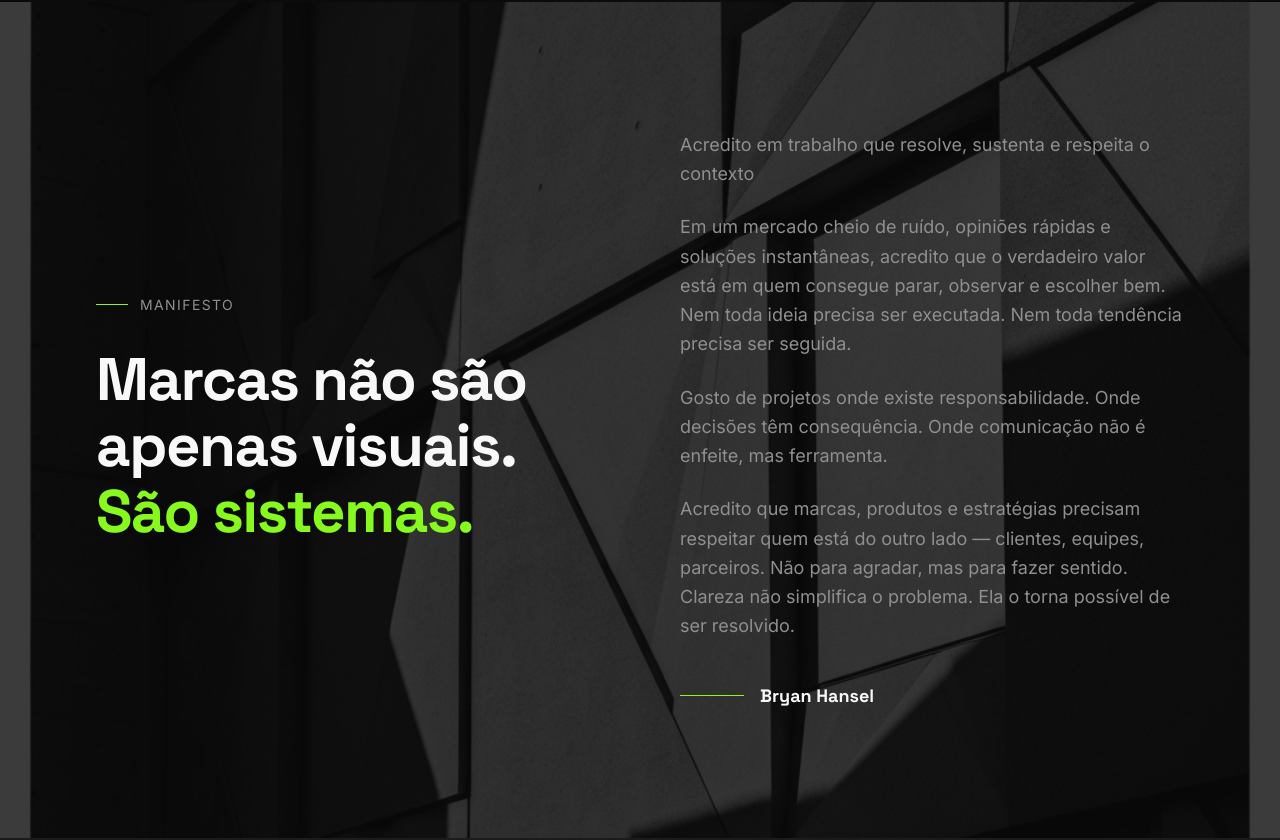
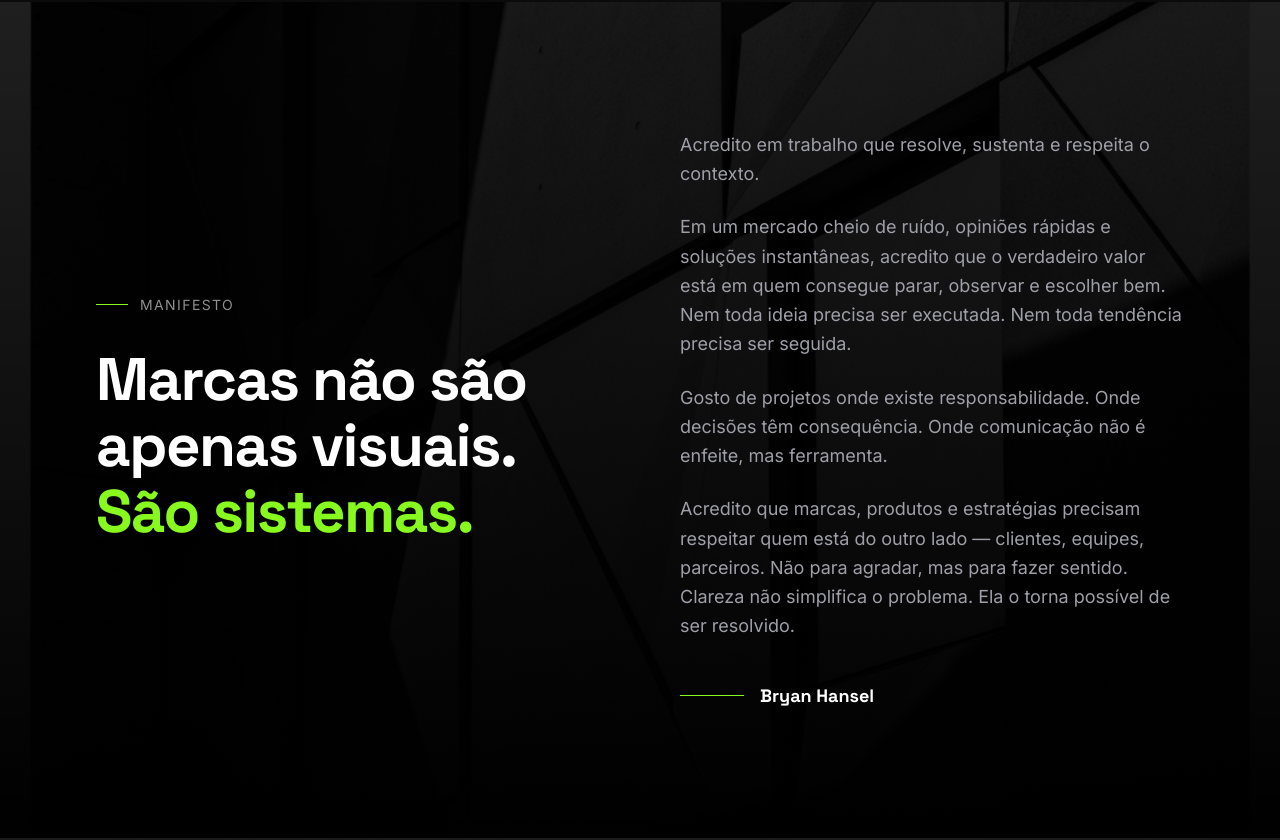
Before and after one commit to caiquenaimi/portifolio-Bryan-Hansel, a Next.js app: page / in a window 1280 px wide. Shown: the part 6773-7613 px from the top of the page. Built offline with nearby package versions, Linux system fonts and the light colour scheme.

Commit message:
atualiza o componente Manifesto com melhorias no layout e estilo, adicionando fundo escurecido e ajustando cores do texto

```diff
--- a/components/manifesto.tsx
+++ b/components/manifesto.tsx
@@ -5,16 +5,18 @@ import Image from "next/image";
 
 export function Manifesto() {
   return (
-    <section className="relative min-h-screen flex items-center">
-      {/* Background Image */}
-      <div className="absolute inset-0">
+    <section className="relative min-h-screen flex items-center bg-black overflow-hidden">
+      {/* Background Image com Filtro Escuro */}
+      <div className="absolute inset-0 z-0">
         <Image
           src="/manifesto-bg.jpg"
           alt="Background"
           fill
-          className="object-cover"
+          className="object-cover opacity-30 grayscale" // Imagem sutil e em P&B
+          priority
         />
-        <div className="absolute inset-0 bg-background/80" />
+        {/* Overlay de Gradiente para escurecer ainda mais */}
+        <div className="absolute inset-0 bg-gradient-to-b from-black/60 via-black/80 to-black" />
       </div>
 
       {/* Content */}
@@ -33,7 +35,7 @@ export function Manifesto() {
                 <span>Manifesto</span>
               </div>
 
-              <h2 className="font-[family-name:var(--font-heading)] text-4xl md:text-5xl lg:text-6xl font-bold tracking-tight leading-[1.1]">
+              <h2 className="font-[family-name:var(--font-heading)] text-4xl md:text-5xl lg:text-6xl font-bold tracking-tight leading-[1.1] text-white">
                 Marcas não são
                 <br />
                 apenas visuais.
@@ -42,9 +44,9 @@ export function Manifesto() {
               </h2>
             </div>
 
-            <div className="space-y-6 text-lg text-muted-foreground leading-relaxed">
+            <div className="space-y-6 text-lg text-zinc-400 leading-relaxed">
               <p>
-                Acredito em trabalho que resolve, sustenta e respeita o contexto
+                Acredito em trabalho que resolve, sustenta e respeita o contexto.
               </p>
               <p>
                 Em um mercado cheio de ruído, opiniões rápidas e soluções
@@ -67,7 +69,7 @@ export function Manifesto() {
               <div className="pt-4">
                 <div className="flex items-center gap-4">
                   <div className="w-16 h-px bg-accent" />
-                  <span className="font-[family-name:var(--font-heading)] font-bold text-foreground">
+                  <span className="font-[family-name:var(--font-heading)] font-bold text-white">
                     Bryan Hansel
                   </span>
                 </div>
```
